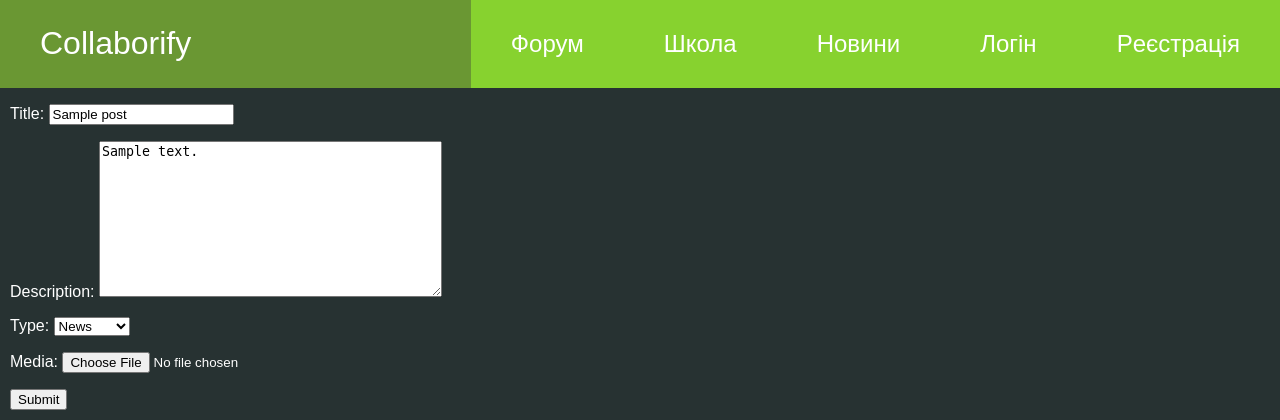
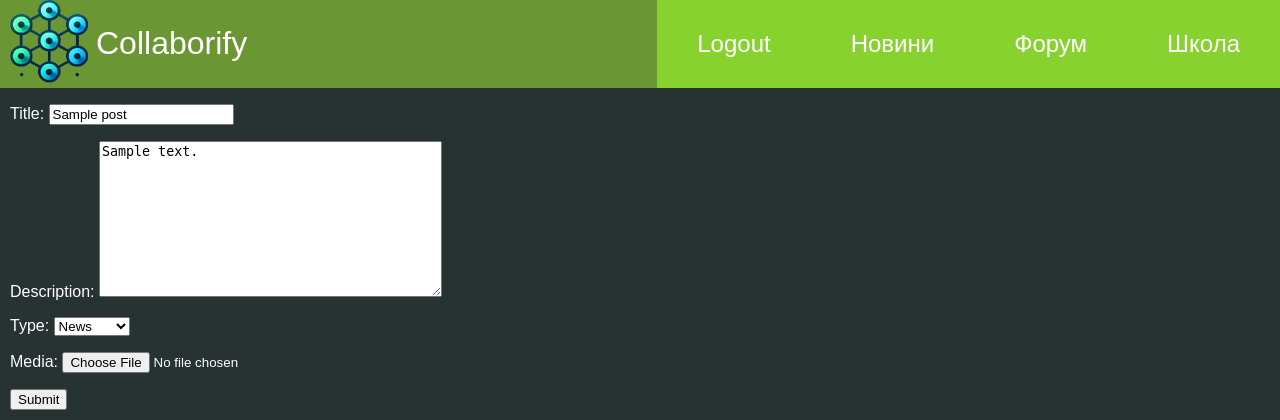
Before and after one commit to Coder2287569013/Group_portal_collaborify, a Django app: page /forum/update/1/ in a window 1280 px wide. Shown: the top 420 px of the page. Run offline with Django 5.2, Linux system fonts and the light colour scheme; a user stored in the database is signed in; tables that the repository leaves empty hold one stand-in row (values such as "Sample post").

Commit message:
Small changes in templates: logo, favicon. Auth_sys + logout

```diff
--- a/auth_sys/urls.py
+++ b/auth_sys/urls.py
@@ -3,5 +3,6 @@ from auth_sys import views
 
 urlpatterns = [
     path('register/', views.RegisterView.as_view(), name='register'),
-    path('login/', views.CustomLoginView.as_view(), name='login')
+    path('login/', views.CustomLoginView.as_view(), name='login'),
+    path('logout/', views.CustomLogoutView.as_view(), name='logout'),
 ]
--- a/auth_sys/views.py
+++ b/auth_sys/views.py
@@ -2,7 +2,7 @@ from django.shortcuts import render, redirect
 from django.contrib.auth import login
 from django.urls import reverse_lazy
 from django.views.generic import CreateView
-from django.contrib.auth.views import LoginView
+from django.contrib.auth.views import LoginView, LogoutView
 from .models import CustomUser
 from .forms import CustomUserCreationForm
 
@@ -22,3 +22,6 @@ class RegisterView(CreateView): # - RegisterView for registering new users
 class CustomLoginView(LoginView):
     template_name = 'auth_sys/login.html'
     redirect_authenticated_user = True
+
+class CustomLogoutView(LogoutView):
+    next_page = 'main'
--- a/static/css/hello.txt
+++ /dev/null
@@ -1 +0,0 @@
-.... . .-.. .-.. --- --..-- / .-- --- .-. .-.. -.. -.-.--
--- a/static/css/main.css
+++ b/static/css/main.css
@@ -5,9 +5,11 @@ body {
     color: #FFFFFF;
 }
 
-a {
+/* a, .navbar button {
     color: #FFFFFF;
-}
+    text-decoration: none;
+    font-family: inherit;
+} */
 
 .content {
     margin: 10px;
@@ -18,23 +20,31 @@ a {
     background-color: #6a9733;
 }
 
-.navbar a {
+.navbar img {
+    float: left;
+    margin-left: 10px;
+}
+
+.navbar a, .navbar button {
     background-color: #87d22f;
     float: right;
     color: #FFFFFF;
+    font-family: inherit;
     text-align: center;
     padding: 30px 40px;
     text-decoration: none;
     font-size: 24px;
+    border: none;
+    cursor: pointer;
     transition: background-color .6s ease;
 }
 
-.navbar a:hover {
+.navbar a:hover, .navbar button:hover {
     background-color: #76b92a;
 }
 
 .navbar a.home {
-    padding: 25px 40px;
+    padding: 25px 8px;
     background-color: #6a9733;
     float: left;
     color: #FFFFFF;
--- a/templates/base.html
+++ b/templates/base.html
@@ -5,17 +5,26 @@
     <meta charset="UTF-8">
     <meta name="viewport" content="width=device-width, initial-scale=1.0">
     <link rel="stylesheet" href="{% static 'css/main.css' %}">
+    <link rel="icon" type="image/x-icon" href="{% static 'favicon.ico' %}">
     {% block title %}
     {% endblock %}
 </head>
 <body>
     <div class="navbar">
+        <img src="{% static 'img/logo.png' %}" alt="Logo" width="78" height="83">
         <a class="home" href="{% url 'main' %}">Collaborify</a>
-        <a href="{% url 'register' %}">Pеєстрація</a>
-        <a href="{% url 'login' %}">Логiн</a>
-        <a href="{% url 'news-list' %}">Новини</a>
         <a href="{% url 'student-list' %}">Школа</a>
         <a href="{% url 'post-list' %}">Форум</a>
+        <a href="{% url 'news-list' %}">Новини</a>
+        {% if user.is_authenticated %}
+            <form action="{% url 'logout' %}" method="post">
+                {% csrf_token %}
+                <button type="submit">Logout</button>
+            </form>
+        {% else %}
+            <a href="{% url 'login' %}">Логiн</a>
+            <a href="{% url 'register' %}">Pеєстрація</a>
+        {% endif %}
     </div>
     <div class="content">
         {% block content %}
--- a/templates/forum/post_form.html
+++ b/templates/forum/post_form.html
@@ -2,7 +2,7 @@
 {% load static %}
 
 {% block title %}
-  <title>Collaborify: Форми</title>
+  <title>Collaborify: Створення поста</title>
 {% endblock %}
 
 {% block content %}
--- a/templates/forum/post_list.html
+++ b/templates/forum/post_list.html
@@ -8,7 +8,7 @@
 
 {% block content %}
 <div class="task-list">
-    <a href="{% url 'post-creat' %}">Creat</a>
+    <a href="{% url 'post-creat' %}">Create</a>
     <ul class="list-group">
         {% for post in posts %}
         <li class="list-group-item">
```
Also changed, not shown: core/settings.py (line endings or trailing spaces), media/screenshots/test.txt (added), static/favicon.ico (added), static/img/logo.png (added).
